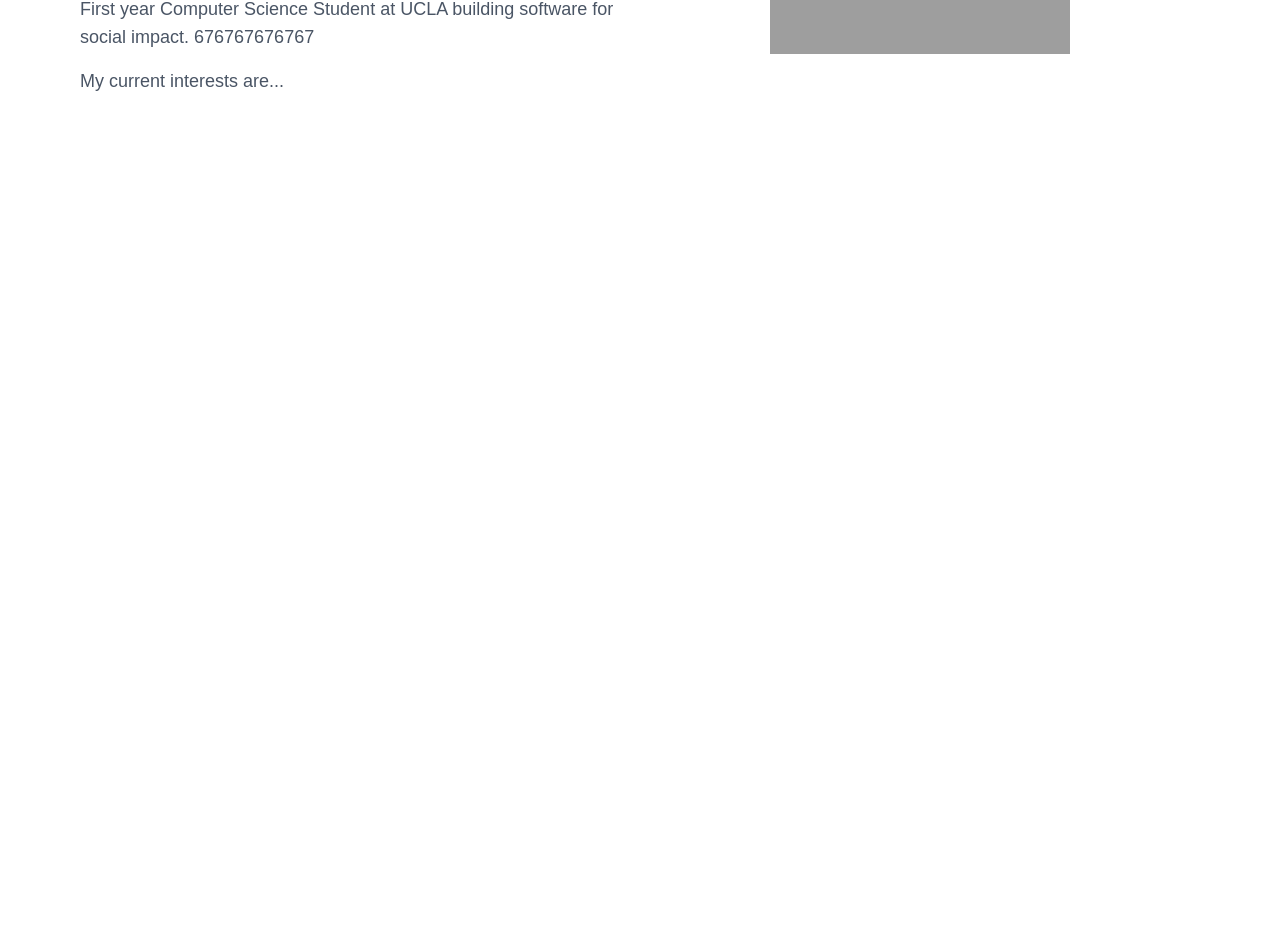
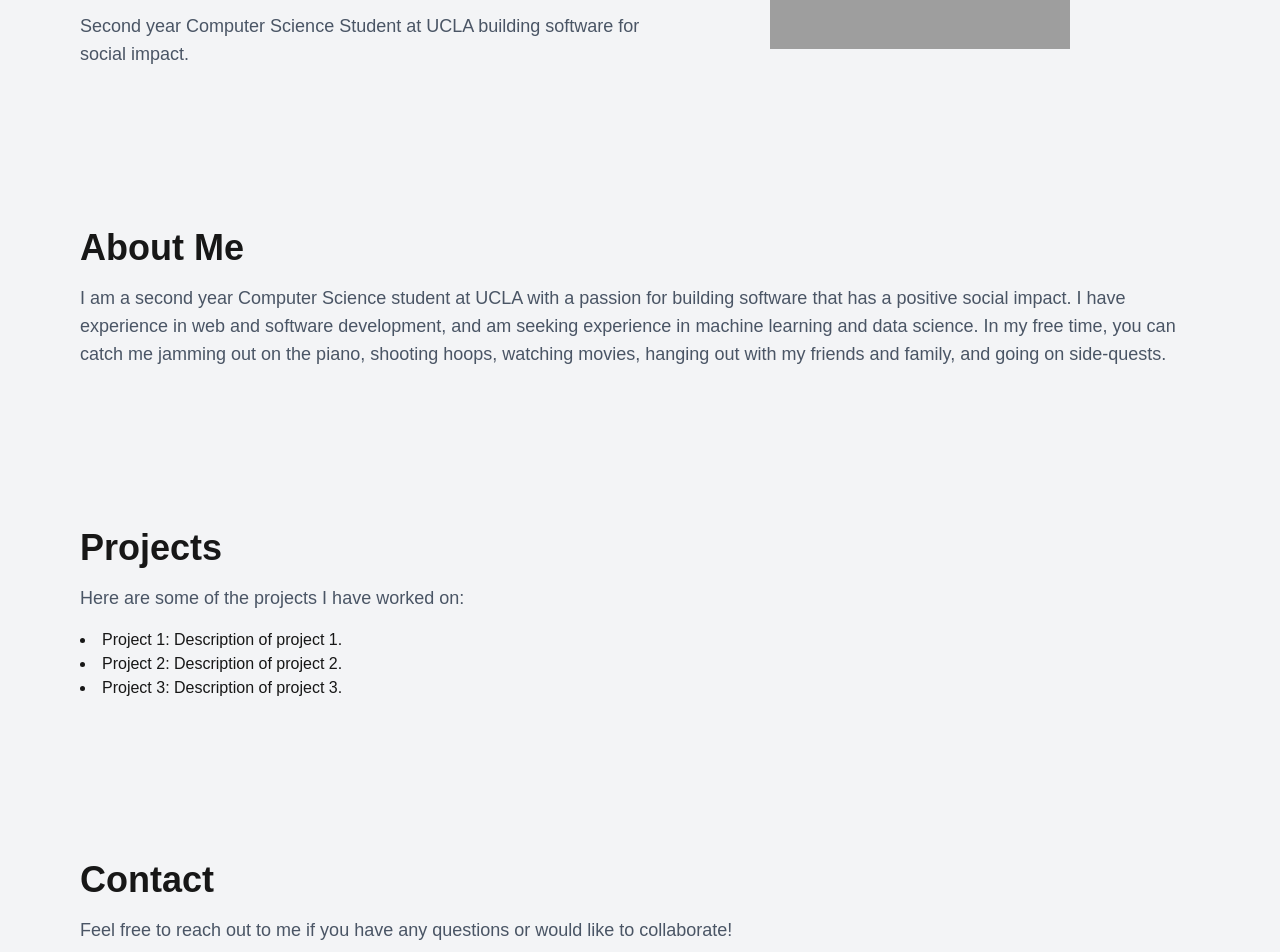
Before and after one commit to ethanax/portfolio, a Next.js app: page / in a window 1280 px wide. Shown: the part 337-1289 px from the top of the page. Before the commit the page ends 800 px from the top, so only its background shows below. Built offline with nearby package versions, Linux system fonts and the light colour scheme; grey boxes are pictures that could not be loaded.

Commit message:
Create basic section layout draft for home landing page

```diff
--- a/components/Home.jsx
+++ b/components/Home.jsx
@@ -3,8 +3,9 @@ import Image from 'next/image';
 export default function Home() {
     return (
     <>
-      <main>
+      <main className="bg-gray-100 min-h-screen">
 
+        {/* HERO PREVIEW */}
         <section className="flex items-center justify-between px-20 py-20">
 
             <div className="w-1/2">
@@ -13,12 +14,9 @@ export default function Home() {
                 </h1>
 
                 <p className="mt-4 text-lg text-gray-600">
-                    First year Computer Science Student at UCLA building software for social impact. 676767676767
+                    Second year Computer Science Student at UCLA building software for social impact.
                 </p>
 
-                <p className="mt-4 text-lg text-gray-600">
-                My current interests are...
-                </p>
             </div>
 
             <div className="w-1/2 justify-center">
@@ -32,6 +30,37 @@ export default function Home() {
             </div>
         </section>
 
+        {/* ABOUT ME PREVIEW */}
+        <section className="px-20 py-20">
+            <h2 className="text-4xl font-bold mb-4">About Me</h2>
+            <p className="text-lg text-gray-600">
+                I am a second year Computer Science student at UCLA with a passion for building software that has a positive social impact.
+                I have experience in web and software development, and am seeking experience in machine learning and data science.
+                In my free time, you can catch me jamming out on the piano, shooting hoops, watching movies, hanging out with my friends and family, and going on side-quests.
+            </p>
+        </section>
+
+        {/* PROJECTS PREVIEW */}
+        <section className="px-20 py-20">
+            <h2 className="text-4xl font-bold mb-4">Projects</h2>
+            <p className="text-lg text-gray-600">
+                Here are some of the projects I have worked on:
+            </p>
+            <ul className="list-disc list-inside mt-4">
+                <li>Project 1: Description of project 1.</li>
+                <li>Project 2: Description of project 2.</li>
+                <li>Project 3: Description of project 3.</li>
+            </ul>
+        </section>
+
+        {/* CONTACT PREVIEW */}
+        <section className="px-20 py-20">
+            <h2 className="text-4xl font-bold mb-4">Contact</h2>
+            <p className="text-lg text-gray-600">
+                Feel free to reach out to me if you have any questions or would like to collaborate!
+            </p>
+        </section>
+
       </main>
     </>
   );
--- a/components/navbar.jsx
+++ b/components/navbar.jsx
@@ -2,7 +2,7 @@ import Link from "next/link";
 
 export default function Navbar(){
     return(
-        <nav className="flex w-full items-start justify-between px-4 pt-4">
+        <nav className="sticky top-0 z-50 bg-white border-b px-8 py-4 flex justify-between items-center">
             <h1 className="text-xl font-semibold">Ethan Xin</h1>
             <div className="flex items-center gap-6">
                 <Link href="about">
```
